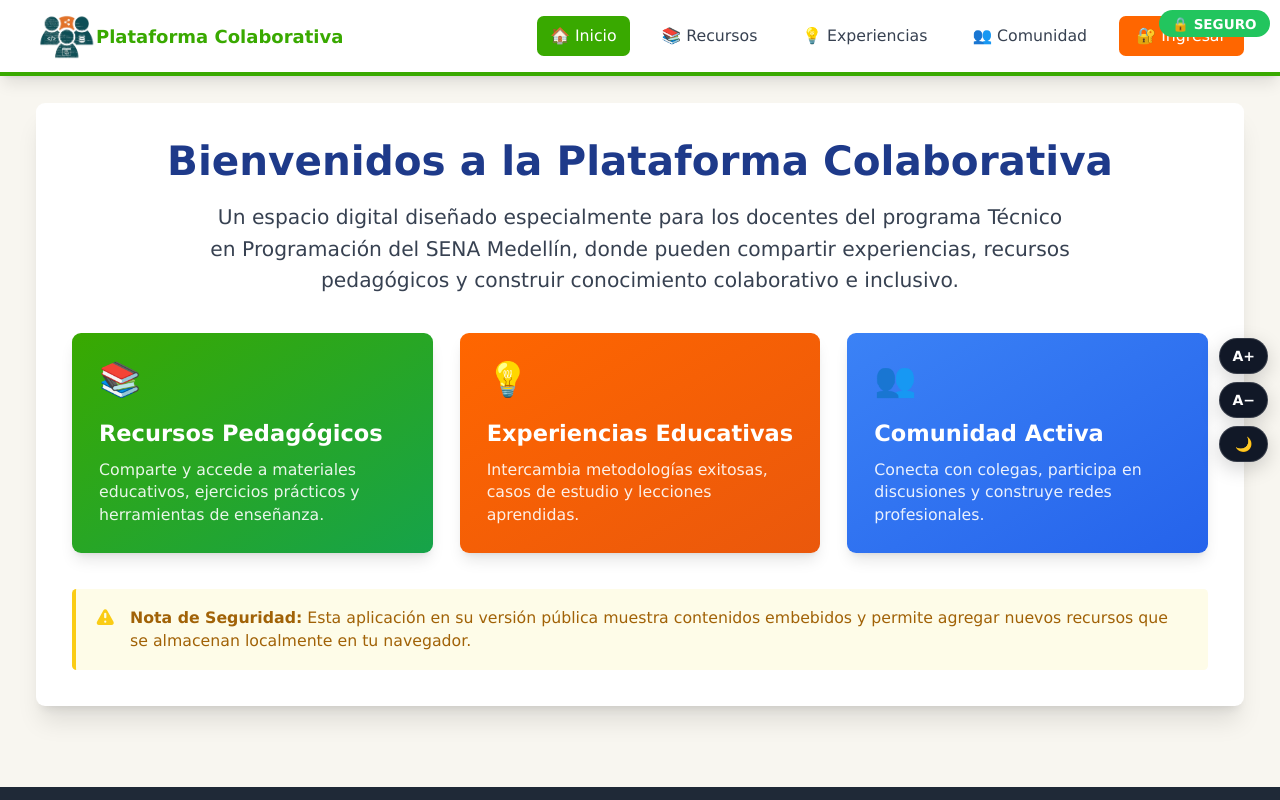
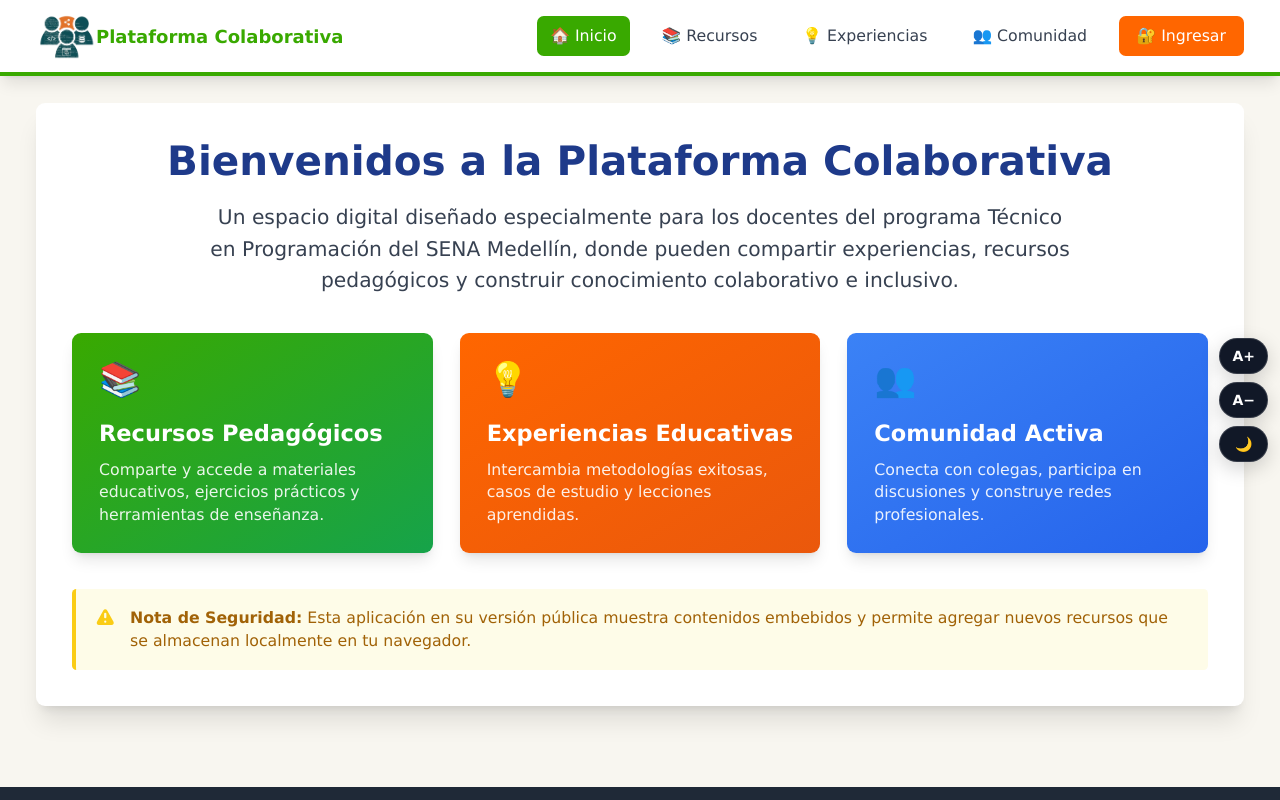
Before and after one commit to dexterkaos/colaborando, a plain HTML site: page index.html in a window 1280 px wide. Shown: the top 800 px of the page. Drawn offline with nearby package versions, Linux system fonts and the light colour scheme.

Commit message:
Update index.html

```diff
--- a/index.html
+++ b/index.html
@@ -224,11 +224,11 @@
 </head>
 <body class="bg-notebook-bg min-h-screen notebook-paper">
   <!-- Indicador de Seguridad -->
-  <div class="security-indicator" role="status" aria-live="polite">
+ <!-- <div class="security-indicator" role="status" aria-live="polite">
     <div id="securityStatus" class="bg-green-500 text-white px-3 py-1 rounded-full text-xs font-bold">
       🔒 SEGURO
     </div>
-  </div>
+  </div> -->
 
   <!-- Navegación Principal -->
   <nav class="bg-white shadow-lg border-b-4 border-sena-green sticky top-0 z-50" role="navigation" aria-label="Principal">
```
